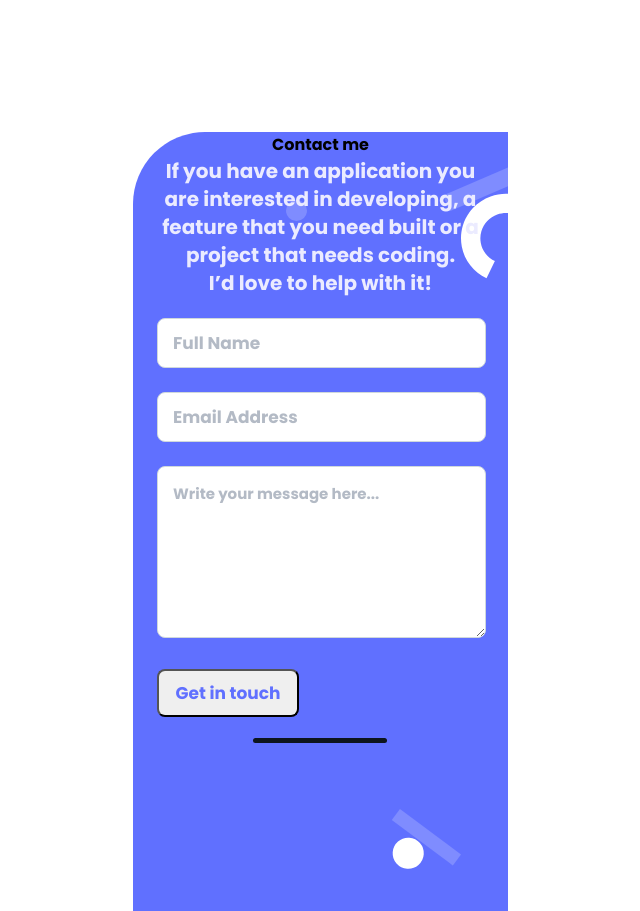
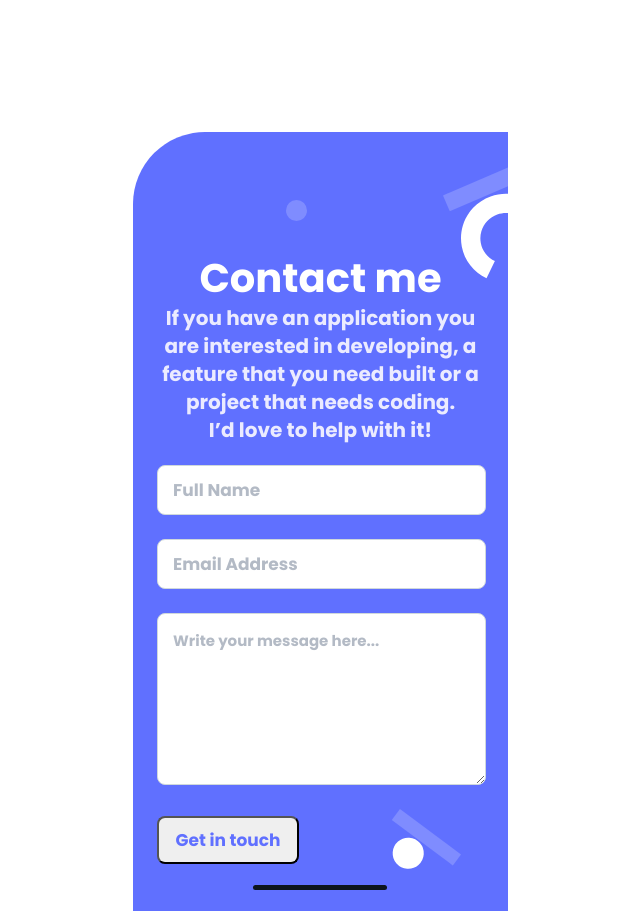
Before and after one commit to asfaj/Portfolio, a website: page index.html in a window 1280 px wide. Shown: the part 4360-5271 px from the top of the page, without its empty margins (315-955 px from the left). Drawn offline with Linux system fonts and the light colour scheme.

Commit message:
add style.css

```diff
--- a/style.css
+++ b/style.css
@@ -287,7 +287,7 @@ body {
 
 
 }
-.cont {
+.contact {
   font-size: 40px;
   font-weight: 700;
   line-height: 52px;
```
